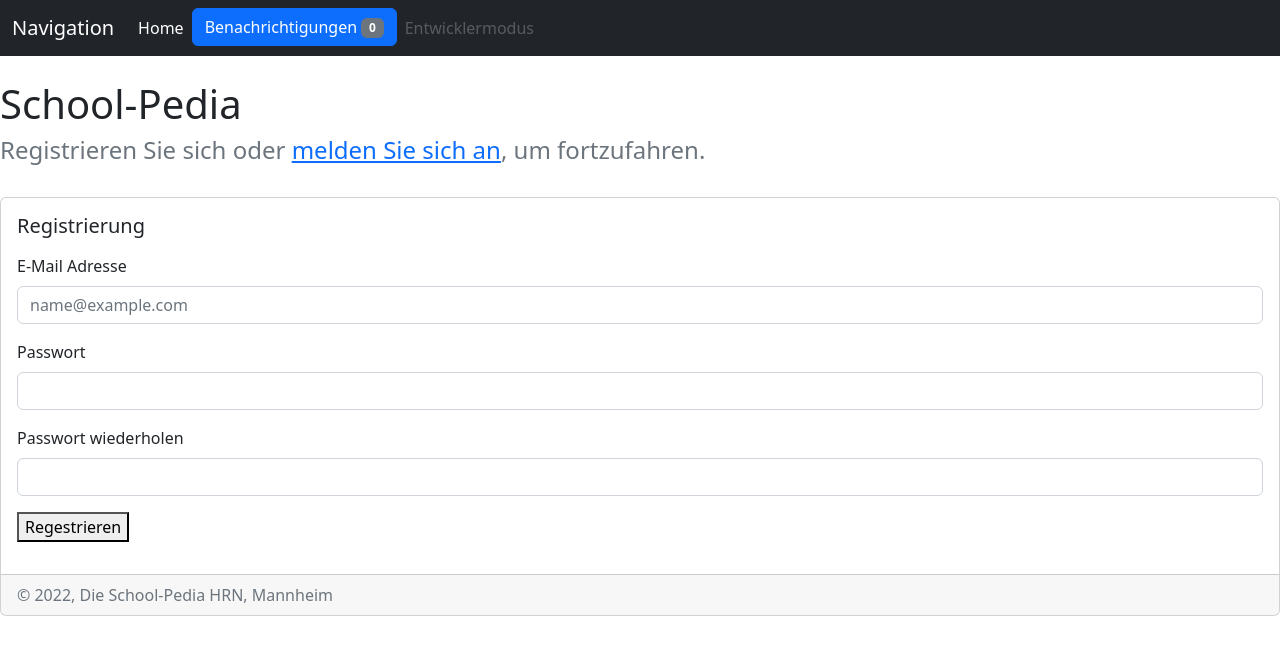
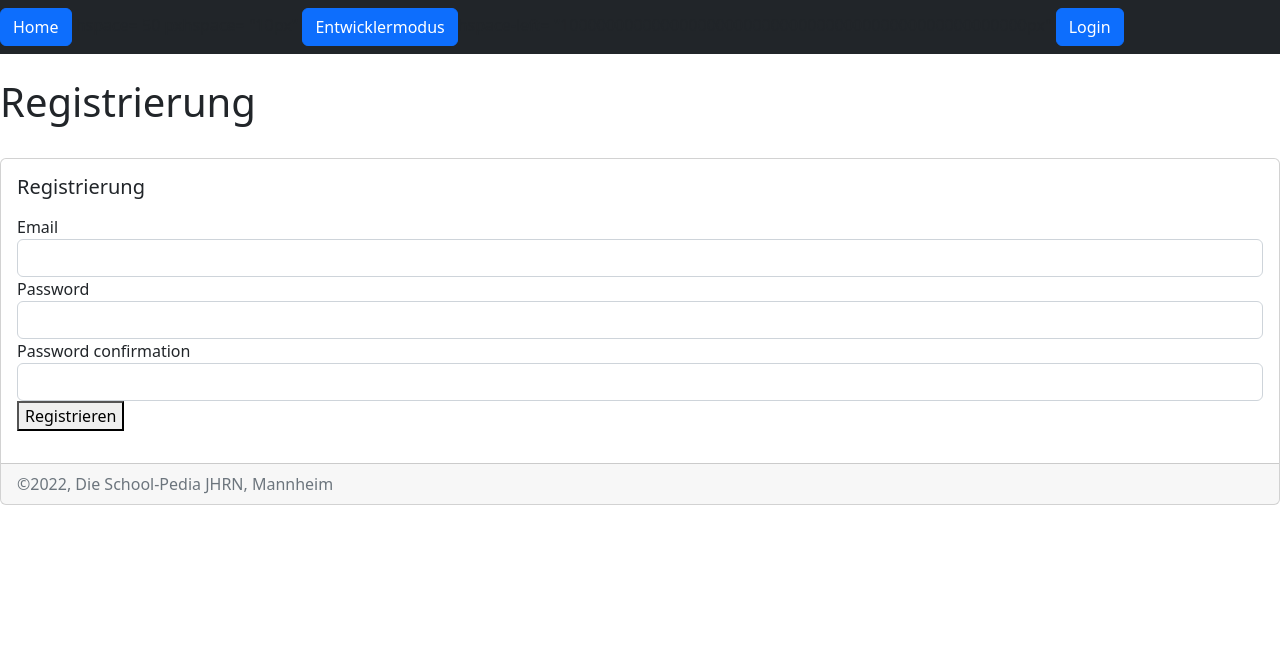
Before and after one commit to Jugendhackt/School-Pedia, a Python web app: template forum/apps/auth/templates/auth/register.html in a window 1280 px wide. Shown: the top 655 px of the page. Run offline with Jinja, Linux system fonts and the light colour scheme; the template is opened without the code that fills it, so the values that code supplies are empty, except form fields; tables that the repository leaves empty hold one stand-in row (values such as "Sample post"); form fields are guessed from the names that the template uses.

Commit message:
Register flask hinzugefügt und Layout überabrbeitet.

```diff
--- a/forum/apps/auth/templates/auth/register.html
+++ b/forum/apps/auth/templates/auth/register.html
@@ -1,77 +1,127 @@
-<html>
- <head>
+<html xmlns="http://www.w3.org/1999/html">
+
+ <head marginwidth="50" marginheight="100" topmargin="100" leftmargin="50">
    <title>School-Pedia</title>
    <link href="style.css" rel="stylesheet" type="text/css" />
-   <link href="https://cdn.jsdelivr.net/npm/bootstrap@5.2.0-beta1/dist/css/bootstrap.min.css" rel="stylesheet"
-       integrity="sha384-0evHe/X+R7YkIZDRvuzKMRqM+OrBnVFBL6DOitfPri4tjfHxaWutUpFmBp4vmVor" crossorigin="anonymous">
+   <link href="https://cdn.jsdelivr.net/npm/bootstrap@5.2.0-beta1/dist/css/bootstrap.min.css"
+         rel="stylesheet"
+         integrity="sha384-0evHe/X+R7YkIZDRvuzKMRqM+OrBnVFBL6DOitfPri4tjfHxaWutUpFmBp4vmVor"
+         crossorigin="anonymous">
+
      <script src="https://cdn.jsdelivr.net/npm/bootstrap@5.2.0-beta1/dist/js/bootstrap.bundle.min.js"
        integrity="sha384-pprn3073KE6tl6bjs2QrFaJGz5/SUsLqktiwsUTF55Jfv3qYSDhgCecCxMW52nD2"
-       crossorigin="anonymous"></script>
-     <meta name="viewport" content="width=device-width, initial-scale=1"> </head>
+       crossorigin="anonymous">
 
-  <body>
+     </script>
+     <meta name="viewport" content="width=device-width, initial-scale=1">
+ </head>
+
+  <body marginwidth="2" marginheight="100" topmargin="100" leftmargin="2">
       <nav class="navbar navbar-expand-lg navbar-dark bg-dark">
-        <div class="container-fluid"><a class="navbar-brand" href="#">Navigation</a>
 
-          <button class="navbar-toggler" type="button" data-bs-toggle="collapse" data-bs-target="#navbarSupportedContent"
+         <!-- <button class="navbar-toggler" type="button" data-bs-toggle="collapse" data-bs-target="#navbarSupportedContent"
             aria-controls="navbarSupportedContent" aria-expanded="false" aria-label="Toggle navigation">
-            <span class="navbar-toggler-icon"></span>
-          </button>
+            <span class="navbar-toggler-icon">
+            </span>
+          </button> -->
 
           <div class="collapse navbar-collapse" id="navbarSupportedContent">
             <ul class="navbar-nav me-auto mb-2 mb-lg-0">
-              <li class="nav-item">
-                <a class="nav-link active" aria-current="page" href="file:///C:/Users/Begeisterbus/Documents/GitHub/School-Pedia/home/index.html">Home</a>
+
+                <li class="nav-item" >
+                    <a type="button"
+                   class="btn btn-primary"
+                   href="http://127.0.0.1:5000">Home
+                </a>
+                    hspace= 50 px
               </li>
-              <li class="nav-item">
-                <a type="button" class="btn btn-primary" href="file:///C:/Users/Begeisterbus/Documents/GitHub/School-Pedia/home/benachrichtigungen/index.html">
-                  Benachrichtigungen <span class="badge bg-secondary">0</span>
+
+             <!-- <li class="nav-item" >hspace=
+                <a type="button"
+                   class="btn btn-primary"
+                   href="http://127.0.0.1:5000">Benachrichtigungen
+                    <span class="badge bg-secondary">
+                        0
+                    </span>
+                </a>
+              </li> -->
+
+              <li class="nav-item" >hspace= "10px"
+                <a type="button"
+                   class="btn btn-primary"
+                   href="http://127.0.0.1:5000">Entwicklermodus
                 </a>
               </li>
-              <li class="nav-item">
-                <a class="nav-link disabled" href="#" tabindex="-1" aria-disabled="true">Entwicklermodus</a>
+
+              <li class="nav-item" >hspace-left= "100000000000000000000000000000000000000000000000000px"
+                <a type="button"
+                   class="btn btn-primary"
+                   href="http://127.0.0.1:5000/login">Login
+                </a>
+              </li>
+
+                 <li class="nav-item">
+                <!--<a class="nav-link disabled" href="#" tabindex="-1" aria-disabled="true">Entwicklermodus</a>-->
               </li>
             </ul>
           </div>
         </div>
-      </nav><br>
-    <div class="h1">School-Pedia</div>
-  <h4 class="text-muted">Registrieren Sie sich oder <a href="file:///C:/Users/Begeisterbus/Documents/GitHub/School-Pedia/anmeldung/index.html?origin=/">melden Sie sich an</a>, um fortzufahren.</h4><br>
+      </nav>
+
+      <br>
+        <div class="h1">Registrierung</div>
+      <br>
 
 <div class="card">
   <div class="card-body">
     <h5 class="card-title">Registrierung</h5>
     <p class="card-text">
-    <form action="{{ url_for('auth.register') }}" method="POST">
+
+      <form action="{{ url_for('auth.register') }}" method="POST">
         {{ form.csrf_token }}
 
-      <div class="mb-3">
-        <label for="exampleFormControlInput1" class="form-label">E-Mail Adresse</label>
-        <input type="email"
-               class="form-control"
-               id="exampleFormControlInput1"
-               placeholder="name@example.com">
-      </div>
+        <div class="form-group">
+                    {{ form.email.label }}
+                    {{ form.email(class="form-control")}}
 
-      <div class="mb-3">
-        <label for="exampleFormControlTextarea1" class="form-label">Passwort</label>
-        <input type="password"
-               class="form-control"
-               id="exampleFormControlInput1 placeholder="Passwort">
-      </div>
-      <div class="mb-3">
-        <label for="exampleFormControlTextarea1" class="form-label">Passwort wiederholen</label>
-        <input type="password"
-               class="form-control"
-               id="exampleFormControlInput1 placeholder="Passwort wiederholen">
+                    {% for error in form.email.errors %}
+                    <div class="text-danger">{{ error }}</div>
+                    {% endfor %}
+
+       <div class="form-group">
+                    {{ form.password.label }}
+                    {{ form.password(class="form-control")}}
+
+                    {% for error in form.password.errors %}
+                    <div class="text-danger">{{ error }}</div>
+                    {% endfor %}
+                </div>
+
+        <div class="form-group">
+                    {{ form.password_confirmation.label }}
+                    {{ form.password_confirmation(class="form-control")}}
+
+                    {% for error in form.password_confirmation.errors %}
+                    <div class="text-danger">{{ error }}</div>
+                    {% endfor %}
+                </div>
+
+        <form action="http://127.0.0.1:5000">
+          <button type="submit">Registrieren
+          </button>
+
+          {% for error in form.password.errors %}
+                    <div class="text-danger">{{ error }}</div>
+                    {% endfor %}
+        </form>
+
       </div>
     </p>
-    <button type="submit">Regestrieren</button>
+    </form>
 
-    </form>
   </div>
   <div class="card-footer text-muted">
-    © 2022, Die School-Pedia HRN, Mannheim
+    ©2022, Die School-Pedia JHRN, Mannheim
   </div>
 </div>
   </body>
```
